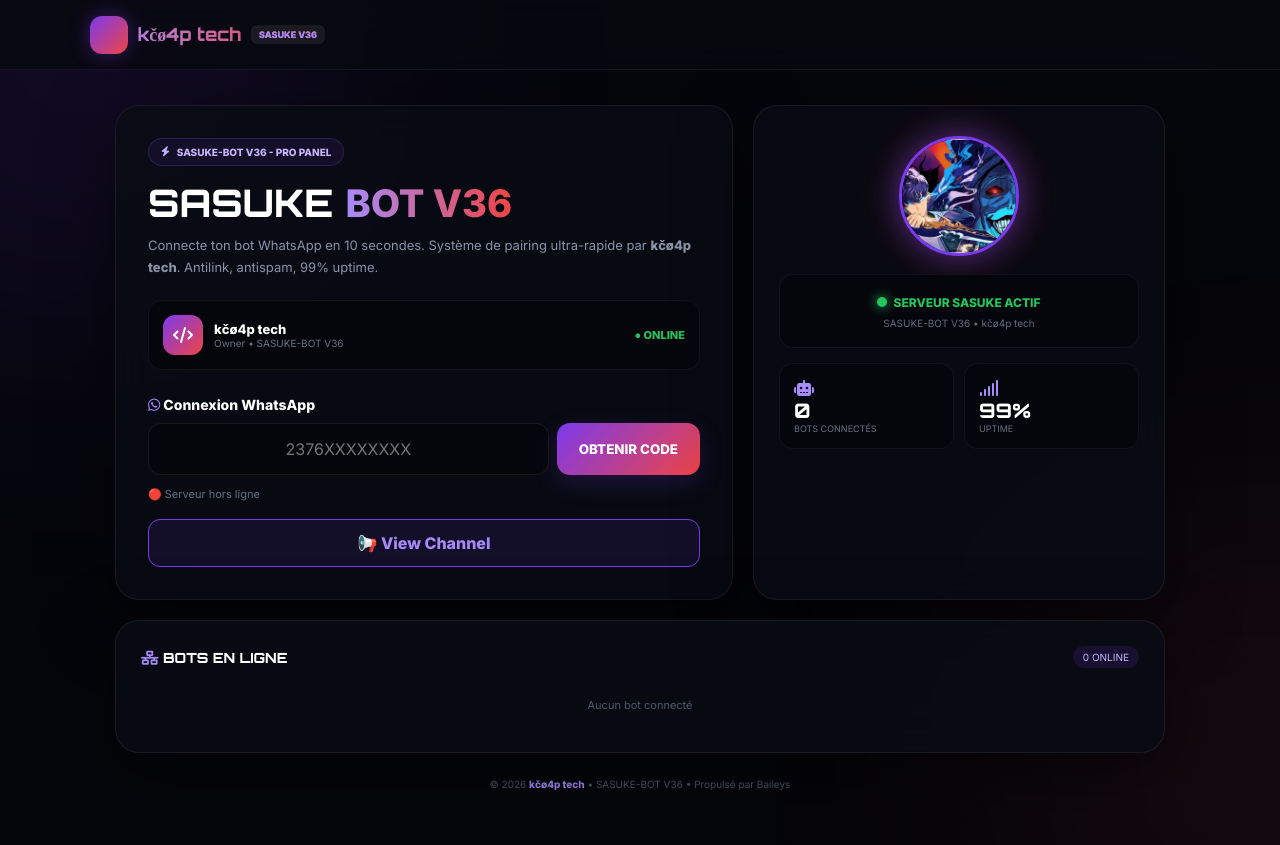
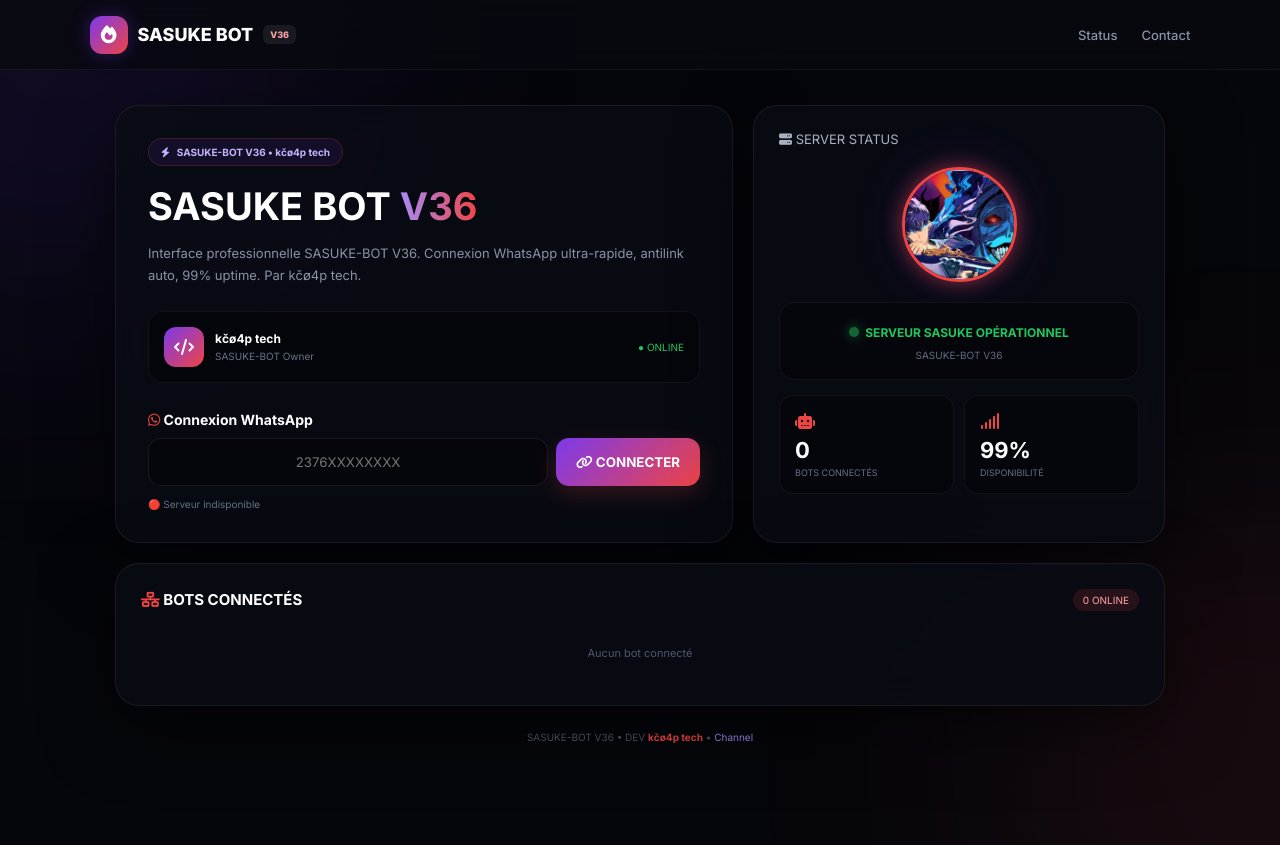
Before and after one commit to meta-jeady/Sasuke-bot, a website: page public/index.html in a window 1280 px wide. After the commit the page ends 800 px from the top, so only its background shows below. Drawn offline with Linux system fonts and the light colour scheme; no server answers.

Commit message:
Update title and meta description in index.html

```diff
--- a/public/index.html
+++ b/public/index.html
@@ -3,130 +3,147 @@
 <head>
 <meta charset="UTF-8">
 <meta name="viewport" content="width=device-width, initial-scale=1.0">
-<title>kčø4p tech • SASUKE-BOT V36</title>
+<title>SASUKE BOT V36 - kčø4p tech</title>
+<meta name="description" content="SASUKE-BOT V36 - Interface pairing WhatsApp par kčø4p tech">
 <meta name="theme-color" content="#7c3aed">
-<link href="https://fonts.googleapis.com/css2?family=Inter:wght@400;600;800&family=Orbitron:wght@800&display=swap" rel="stylesheet">
+<link href="https://fonts.googleapis.com/css2?family=Inter:wght@400;500;600;700;800&display=swap" rel="stylesheet">
 <link rel="stylesheet" href="https://cdnjs.cloudflare.com/ajax/libs/font-awesome/6.5.0/css/all.min.css">
 <style>
 *{margin:0;padding:0;box-sizing:border-box;font-family:Inter,Arial,sans-serif}
 body{min-height:100vh;color:#fff;background:#05060b;overflow-x:hidden}
-body::before{content:"";position:fixed;width:450px;height:450px;top:-180px;left:-150px;background:#7c3aed;filter:blur(150px);opacity:.20;border-radius:50%;z-index:-1}
-body::after{content:"";position:fixed;width:400px;height:400px;right:-180px;bottom:-160px;background:#ef4444;filter:blur(150px);opacity:.15;border-radius:50%;z-index:-1}
-.header{width:100%;height:70px;padding:0 7%;display:flex;justify-content:space-between;align-items:center;border-bottom:1px solid #ffffff0d;background:#080910cc;backdrop-filter:blur(20px);position:sticky;top:0;z-index:10}
-.brand{display:flex;align-items:center;gap:10px;font-family:Orbitron;font-size:18px;font-weight:800;background:linear-gradient(90deg,#a78bfa,#ef4444);-webkit-background-clip:text;-webkit-text-fill-color:transparent}
-.brand-icon{width:38px;height:38px;border-radius:12px;display:flex;justify-content:center;align-items:center;background:linear-gradient(135deg,#7c3aed,#ef4444);box-shadow:0 0 20px #7c3aed66;color:#fff}
-.pro{font-size:9px;padding:4px 8px;border-radius:6px;background:#ffffff12;color:#a78bfa;-webkit-text-fill-color:#a78bfa}
+body::before{content:"";position:fixed;width:420px;height:420px;top:-180px;left:-150px;background:#7c3aed;filter:blur(150px);opacity:.22;border-radius:50%;z-index:-1}
+body::after{content:"";position:fixed;width:400px;height:400px;right:-180px;bottom:-160px;background:#ef4444;filter:blur(150px);opacity:.18;border-radius:50%;z-index:-1}
+.header{width:100%;height:70px;padding:0 7%;display:flex;justify-content:space-between;align-items:center;border-bottom:1px solid #ffffff0d;background:#080910cc;backdrop-filter:blur(20px);position:sticky;top:0;z-index:100}
+.brand{display:flex;align-items:center;gap:10px;font-size:18px;font-weight:800}
+.brand-icon{width:38px;height:38px;border-radius:12px;display:flex;justify-content:center;align-items:center;background:linear-gradient(135deg,#7c3aed,#ef4444);box-shadow:0 0 20px #7c3aed55}
+.pro{font-size:9px;padding:4px 7px;border-radius:6px;background:#ffffff12;color:#fca5a5}
+.nav-links{display:flex;gap:24px;align-items:center}
+.nav-links a{color:#8992a7;text-decoration:none;font-size:13px;font-weight:500}
+.nav-links a:hover{color:#c4b5fd}
+@media(max-width:768px){.nav-links{display:none}}
 .container{width:92%;max-width:1050px;margin:35px auto}
 .hero{display:grid;grid-template-columns:1.2fr .8fr;gap:20px}
-@media(max-width:800px){.hero{grid-template-columns:1fr}}
+@media(max-width:750px){.hero{grid-template-columns:1fr}}
 .card{border:1px solid #ffffff12;background:#0a0c14dd;backdrop-filter:blur(20px);border-radius:24px;box-shadow:0 20px 70px #0008}
 .main-card{padding:32px}
-.badge{display:inline-flex;gap:7px;padding:7px 12px;border-radius:20px;background:#7c3aed18;border:1px solid #8b5cf633;color:#c4b5fd;font-size:10px;font-weight:bold}
-.hero h1{margin-top:18px;font-family:Orbitron;font-size:38px;line-height:1}
+.badge{display:inline-flex;align-items:center;gap:7px;padding:7px 12px;border-radius:20px;background:#7c3aed18;border:1px solid #ef444433;color:#c4b5fd;font-size:10px;font-weight:bold}
+.hero h1{margin-top:20px;font-size:38px;line-height:1.1}
 .gradient{background:linear-gradient(90deg,#a78bfa,#ef4444);-webkit-background-clip:text;-webkit-text-fill-color:transparent}
-.description{margin-top:12px;color:#8992a7;line-height:1.7;font-size:13px}
-.dev{margin-top:22px;padding:14px;border-radius:14px;background:#05060b;border:1px solid #ffffff0d;display:flex;justify-content:space-between;align-items:center}
+.description{margin-top:14px;color:#8992a7;line-height:1.7;font-size:13px}
+.dev{margin-top:25px;padding:15px;border-radius:15px;background:#05060b;border:1px solid #ffffff0d;display:flex;justify-content:space-between;align-items:center;gap:10px}
 .dev-left{display:flex;align-items:center;gap:11px}
 .dev-avatar{width:40px;height:40px;border-radius:12px;display:flex;justify-content:center;align-items:center;background:linear-gradient(135deg,#7c3aed,#ef4444)}
-.pair-title{margin-top:26px;margin-bottom:10px;font-size:14px;font-weight:700}
+.dev-name{font-size:12px;font-weight:bold}.dev-number{margin-top:4px;color:#697386;font-size:10px}.online{color:#22c55e;font-size:10px}
+.pair-title{margin-top:28px;margin-bottom:10px;font-size:14px;font-weight:bold}
 .input-box{display:flex;gap:8px}
-.input-box input{flex:1;min-width:0;padding:15px;border:1px solid #ffffff12;border-radius:13px;outline:none;background:#05060b;color:white;text-align:center;font-size:1rem}
-.pair-btn{padding:0 22px;border:0;border-radius:13px;cursor:pointer;color:white;font-weight:800;background:linear-gradient(135deg,#7c3aed,#ef4444);box-shadow:0 8px 25px #7c3aed33}
+.input-box input{flex:1;min-width:0;padding:15px;border:1px solid #ffffff12;border-radius:13px;outline:none;background:#05060b;color:white;text-align:center}
+.input-box input:focus{border-color:#ef4444;box-shadow:0 0 20px #ef444422}
+.pair-btn{padding:0 20px;border:0;border-radius:13px;cursor:pointer;color:white;font-weight:bold;background:linear-gradient(135deg,#7c3aed,#ef4444);box-shadow:0 8px 25px #ef444433;transition:transform .2s}
+.pair-btn:hover{transform:translateY(-2px)}
 @media(max-width:500px){.input-box{flex-direction:column}.pair-btn{padding:15px}}
-.code-box{display:none;margin-top:15px;padding:16px;border-radius:15px;border:1px dashed #8b5cf655;background:#05060b;align-items:center;justify-content:space-between}
-.code{font-family:Orbitron;font-size:26px;letter-spacing:6px;color:#a78bfa;user-select:all;cursor:pointer}
-.copy{border:0;padding:10px 14px;border-radius:10px;cursor:pointer;color:white;background:#ffffff12;font-weight:700}
+.code-box{display:none;margin-top:15px;padding:15px;border-radius:15px;border:1px dashed #ef444455;background:#05060b;align-items:center;justify-content:space-between}
+.code{font-size:22px;font-weight:bold;letter-spacing:5px;color:#fca5a5;user-select:all;cursor:pointer}
+.copy{border:0;padding:8px 12px;border-radius:9px;cursor:pointer;color:white;background:#ffffff12;transition:.2s}
 .copy.copied{background:#22c55e}
-.side-card{padding:25px;text-align:center}
-.logo{width:120px;height:120px;margin:5px auto 18px;display:block;border-radius:50%;object-fit:cover;border:3px solid #7c3aed;box-shadow:0 0 30px #7c3aed88,0 0 60px #ef444433}
-.status{padding:16px;border-radius:14px;background:#05060b;border:1px solid #ffffff0d}
-.status-dot{width:10px;height:10px;display:inline-block;border-radius:50%;background:#22c55e;box-shadow:0 0 12px #22c55e;margin-right:6px}
-.stats{display:grid;grid-template-columns:1fr 1fr;gap:10px;margin-top:15px;text-align:left}
-.stat{padding:14px;border-radius:14px;background:#05060b;border:1px solid #ffffff0d}
-.stat-number{font-family:Orbitron;font-size:20px;font-weight:800}
+.side-card{padding:25px}
+.side-title{font-size:13px;color:#a8b0c2;margin-bottom:20px}
+.logo{width:115px;height:115px;margin:5px auto 20px;display:block;border-radius:50%;object-fit:cover;border:3px solid #ef4444;box-shadow:0 0 20px #ef444488,0 0 50px #7c3aed33}
+.status{text-align:center;padding:18px;border-radius:16px;background:#05060b;border:1px solid #ffffff0d}
+.status-dot{width:10px;height:10px;display:inline-block;border-radius:50%;background:#22c55e;box-shadow:0 0 12px #22c55e;margin-right:6px;animation:pulse 2s infinite}
+@keyframes pulse{0%,100%{opacity:1}50%{opacity:.5}}
+.status strong{color:#22c55e;font-size:12px}.status small{display:block;margin-top:8px;color:#626b7e;font-size:10px}
+.stats{display:grid;grid-template-columns:1fr 1fr;gap:10px;margin-top:15px}
+.stat{padding:15px;border-radius:14px;background:#05060b;border:1px solid #ffffff0d}
+.stat i{color:#ef4444;margin-bottom:8px}.stat-number{font-size:22px;font-weight:bold}.stat-label{margin-top:4px;color:#687184;font-size:9px}
 .bots{margin-top:20px;padding:25px}
 .section-head{display:flex;justify-content:space-between;align-items:center;margin-bottom:15px}
-.counter{padding:5px 10px;border-radius:20px;font-size:10px;background:#7c3aed22;color:#c4b5fd}
-.bot-item{padding:13px;border-radius:13px;background:#05060b;border:1px solid #ffffff0d;display:flex;justify-content:space-between;margin-bottom:8px}
-.footer{text-align:center;margin-top:25px;color:#4f586b;font-size:10px;padding-bottom:20px}
-.footer b{color:#a78bfa}
-.channel-btn{display:block;text-align:center;margin-top:18px;background:rgba(124,58,237,.1);border:1px solid #7c3aed;color:#a78bfa;padding:13px;border-radius:12px;text-decoration:none;font-weight:700}
+.section-head h2{font-size:15px}.counter{padding:5px 10px;border-radius:20px;font-size:10px;background:#ef444422;color:#fca5a5}
+#botsList{display:grid;gap:8px}
+.bot-item{padding:13px;border-radius:13px;background:#05060b;border:1px solid #ffffff0d;display:flex;align-items:center;justify-content:space-between}
+.bot-number{font-size:12px}.bot-status{color:#22c55e;font-size:9px}
+.dot{display:inline-block;width:7px;height:7px;margin-right:7px;border-radius:50%;background:#22c55e;box-shadow:0 0 9px #22c55e}
+.footer{margin-top:25px;text-align:center;color:#4f586b;font-size:10px;padding-bottom:25px}.footer b{color:#ef4444}.footer a{color:#a78bfa;text-decoration:none}
 </style>
 </head>
 <body>
-<header class="header"><div class="brand"><div class="brand-icon"><i class="fas fa-fire"></i></div>kčø4p tech <span class="pro">SASUKE V36</span></div></header>
+<header class="header">
+<div class="brand"><div class="brand-icon"><i class="fas fa-fire"></i></div>SASUKE BOT<span class="pro">V36</span></div>
+<nav class="nav-links"><a href="#bots">Status</a><a href="#contact">Contact</a></nav>
+</header>
 <main class="container">
 <div class="hero">
 <section class="card main-card">
-<span class="badge"><i class="fas fa-bolt"></i> SASUKE-BOT V36 - PRO PANEL</span>
-<h1>SASUKE <span class="gradient">BOT V36</span></h1>
-<p class="description">Connecte ton bot WhatsApp en 10 secondes. Système de pairing ultra-rapide par <b>kčø4p tech</b>. Antilink, antispam, 99% uptime.</p>
-<div class="dev"><div class="dev-left"><div class="dev-avatar"><i class="fas fa-code"></i></div><div><div style="font-weight:800;font-size:13px">kčø4p tech</div><div style="color:#697386;font-size:10px">Owner • SASUKE-BOT V36</div></div></div><div style="color:#22c55e;font-size:11px;font-weight:700">● ONLINE</div></div>
-<div class="pair-title"><i class="fab fa-whatsapp" style="color:#a78bfa"></i> Connexion WhatsApp</div>
-<div class="input-box"><input id="number" type="tel" placeholder="2376XXXXXXXX"><button class="pair-btn" onclick="pair()">OBTENIR CODE</button></div>
-<div id="codeBox" class="code-box"><span id="code" class="code" onclick="copyCode()">--------</span><button class="copy" id="copyBtn" onclick="copyCode()"><i class="fas fa-copy"></i> Copier</button></div>
-<div id="status" style="margin-top:12px;color:#667085;font-size:11px">En attente...</div>
-<a class="channel-btn" href="https://whatsapp.com/channel/0029VbE0WHTKWEKo9iyxl43e" target="_blank">📢 View Channel</a>
+<span class="badge"><i class="fas fa-bolt"></i> SASUKE-BOT V36 • kčø4p tech</span>
+<h1>SASUKE BOT <span class="gradient">V36</span></h1>
+<p class="description">Interface professionnelle SASUKE-BOT V36. Connexion WhatsApp ultra-rapide, antilink auto, 99% uptime. Par kčø4p tech.</p>
+<div class="dev"><div class="dev-left"><div class="dev-avatar"><i class="fas fa-code"></i></div><div><div class="dev-name">kčø4p tech</div><div class="dev-number">SASUKE-BOT Owner</div></div></div><div class="online">● ONLINE</div></div>
+<div class="pair-title"><i class="fab fa-whatsapp" style="color:#ef4444"></i> Connexion WhatsApp</div>
+<div class="input-box"><input id="number" type="tel" placeholder="2376XXXXXXXX"><button class="pair-btn" onclick="pair()"><i class="fas fa-link"></i> CONNECTER</button></div>
+<div id="codeBox" class="code-box"><span id="code" class="code" onclick="copyCode()">⏳</span><button class="copy" id="copyBtn" onclick="copyCode()"><i class="fas fa-copy"></i></button></div>
+<div id="status" style="margin-top:12px;color:#667085;font-size:10px">Vérification du serveur...</div>
 </section>
 <section class="card side-card">
+<div class="side-title"><i class="fas fa-server"></i> SERVER STATUS</div>
 <img class="logo" src="logo.jpg" onerror="this.src='https://tmpfiles.org/dl/wlw22rrYni5f/img-20260821-wa0054.jpg'" alt="SASUKE">
-<div class="status"><span class="status-dot"></span><strong style="color:#22c55e;font-size:12px">SERVEUR SASUKE ACTIF</strong><br><small style="color:#626b7e;font-size:10px">SASUKE-BOT V36 • kčø4p tech</small></div>
-<div class="stats"><div class="stat"><i class="fas fa-robot" style="color:#a78bfa"></i><div class="stat-number" id="count">0</div><div style="color:#687184;font-size:9px">BOTS CONNECTÉS</div></div><div class="stat"><i class="fas fa-signal" style="color:#a78bfa"></i><div class="stat-number">99%</div><div style="color:#687184;font-size:9px">UPTIME</div></div></div>
+<div class="status"><span class="status-dot"></span><strong>SERVEUR SASUKE OPÉRATIONNEL</strong><small>SASUKE-BOT V36</small></div>
+<div class="stats"><div class="stat"><i class="fas fa-robot"></i><div class="stat-number" id="count">0</div><div class="stat-label">BOTS CONNECTÉS</div></div><div class="stat"><i class="fas fa-signal"></i><div class="stat-number">99%</div><div class="stat-label">DISPONIBILITÉ</div></div></div>
 </section>
 </div>
-<section class="card bots"><div class="section-head"><h2 style="font-family:Orbitron;font-size:14px"><i class="fas fa-network-wired" style="color:#a78bfa"></i> BOTS EN LIGNE</h2><span id="counter" class="counter">0 ONLINE</span></div><div id="botsList" style="text-align:center;color:#4f586b;font-size:11px;padding:15px">Aucun bot connecté</div></section>
-<div class="footer">© 2026 <b>kčø4p tech</b> • SASUKE-BOT V36 • Propulsé par Baileys</div>
+<section class="card bots" id="bots">
+<div class="section-head"><h2><i class="fas fa-network-wired" style="color:#ef4444"></i> BOTS CONNECTÉS</h2><span id="counter" class="counter">0 ONLINE</span></div>
+<div id="botsList"><div style="text-align:center;padding:20px;color:#4f586b;font-size:11px">Aucun bot connecté</div></div>
+</section>
+<div class="footer" id="contact">SASUKE-BOT V36 • DEV <b>kčø4p tech</b> • <a href="https://whatsapp.com/channel/0029VbE0WHTKWEKo9iyxl43e">Channel</a></div>
 </main>
-
 <script>
-let CURRENT_CODE = "";
+let CURRENT_CODE="";
 async function loadStatus(){
  try{
   const r=await fetch('/api/status'); const d=await r.json();
   const total=d.total||0;
   document.getElementById('count').innerText=total;
   document.getElementById('counter').innerText=total+' ONLINE';
-  document.getElementById('status').innerHTML='🟢 '+d.status+' - '+total+' bot(s)';
+  document.getElementById('status').innerHTML='🟢 '+total+' bot(s) connecté(s)';
   const list=document.getElementById('botsList'); list.innerHTML='';
   if(d.bots && d.bots.length){
-    d.bots.forEach(b=>{
-      const num = typeof b === 'string' ? b : b.number;
-      const div=document.createElement('div'); div.className='bot-item';
-      div.innerHTML=`<span><span style="display:inline-block;width:7px;height:7px;background:#22c55e;border-radius:50%;margin-right:7px;box-shadow:0 0 8px #22c55e"></span>+${num}</span><span style="color:#22c55e;font-size:10px">CONNECTÉ</span>`;
-      list.appendChild(div);
+    d.bots.forEach(number=>{
+      const n = typeof number==='string'?number:number.number||number;
+      const item=document.createElement('div'); item.className='bot-item';
+      item.innerHTML=`<span class="bot-number"><span class="dot"></span>+${n}</span><span class="bot-status">ONLINE</span>`;
+      list.appendChild(item);
     });
-  } else list.innerHTML='<div style="padding:15px">En attente de connexion...</div>';
- }catch{ document.getElementById('status').innerHTML='🔴 Serveur hors ligne'; }
+  } else list.innerHTML=`<div style="text-align:center;padding:20px;color:#4f586b;font-size:11px;">Aucun bot connecté</div>`;
+ }catch{ document.getElementById('status').innerHTML='🔴 Serveur indisponible'; }
 }
 async function pair(){
- const num=document.getElementById('number').value.replace(/[^0-9]/g,'');
- if(!num || num.length<10){alert('Numéro invalide ex: 2376...');return}
- const box=document.getElementById('codeBox'); const codeEl=document.getElementById('code');
- box.style.display='flex'; codeEl.innerText='⏳';
+ const input=document.getElementById('number'); const number=input.value.trim();
+ if(!number){alert('Entrez votre numéro');return}
+ const box=document.getElementById('codeBox'); const code=document.getElementById('code');
+ box.style.display='flex'; code.innerText='⏳';
  try{
-  let data;
-  try{ const r=await fetch('/api/pair/'+num); data=await r.json(); if(!data.code) throw 0; }
-  catch{ const r=await fetch('/api/pair',{method:'POST',headers:{'Content-Type':'application/json'},body:JSON.stringify({number:num})}); data=await r.json(); }
-  if(data.code){
-    CURRENT_CODE=data.code; codeEl.innerText=CURRENT_CODE;
-    copyCode(true);
-  } else codeEl.innerText=data.error||'ERREUR';
- }catch{ codeEl.innerText='ERREUR RESEAU'; }
+  const response=await fetch('/api/pair',{method:'POST',headers:{'Content-Type':'application/json'},body:JSON.stringify({number:number})});
+  const data=await response.json();
+  if(data.code){CURRENT_CODE=data.code; code.innerText=CURRENT_CODE; copyCode(true);}
+  else code.innerText=data.error||'❌ ERROR';
+ }catch{ code.innerText='❌ ERROR'; }
 }
 function copyCode(auto=false){
- const txt = CURRENT_CODE || document.getElementById('code').innerText;
- if(!txt || txt.includes('⏳') || txt.includes('ERREUR') || txt.includes('-')) return;
- const i=document.createElement('input'); i.value=txt; document.body.appendChild(i);
- i.select(); i.setSelectionRange(0,99999);
- let ok=false; try{ ok=document.execCommand('copy'); }catch{}
- document.body.removeChild(i);
+ const codeEl=document.getElementById('code');
+ const txt=CURRENT_CODE || codeEl.innerText;
+ if(!txt || txt.includes('⏳') || txt.includes('❌')) return;
+ const inp=document.createElement('input'); inp.value=txt; document.body.appendChild(inp);
+ inp.select(); inp.setSelectionRange(0,99999);
+ let ok=false; try{ok=document.execCommand('copy');}catch{}
+ document.body.removeChild(inp);
  if(navigator.clipboard) navigator.clipboard.writeText(txt).catch(()=>{});
  const btn=document.getElementById('copyBtn');
- btn.innerHTML='✅ Copié !'; btn.classList.add('copied');
- document.getElementById('status').innerHTML='✅ Nouveau code copié: <b style="color:#a78bfa">'+txt+'</b><br><small>WhatsApp > Appareils connectés > Lier avec numéro</small>';
- setTimeout(()=>{btn.innerHTML='<i class="fas fa-copy"></i> Copier'; btn.classList.remove('copied');},3500);
+ if(ok || auto){
+   btn.innerHTML='<i class="fas fa-check"></i> Copié'; btn.classList.add('copied');
+   if(!auto) document.getElementById('status').innerHTML='✅ Copié: <b style="color:#fca5a5">'+txt+'</b>';
+   setTimeout(()=>{btn.innerHTML='<i class="fas fa-copy"></i>'; btn.classList.remove('copied');},3000);
+ } else { prompt('Copie:',txt); }
 }
 loadStatus(); setInterval(loadStatus,3000);
 </script>
 </body>
-                                                                                                                                                                                                                                                                                                                            </html>
+                                                                                           </html>
```
